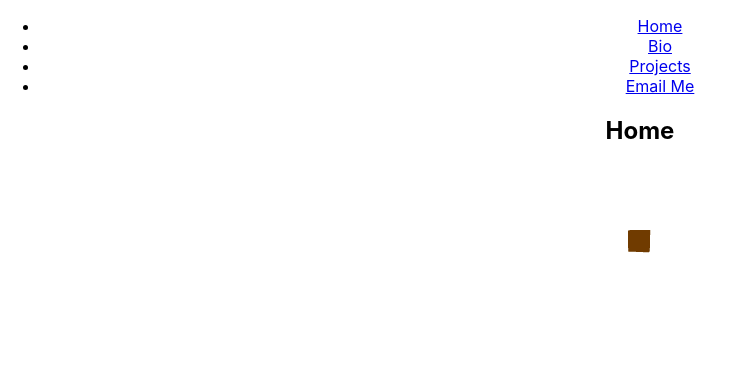
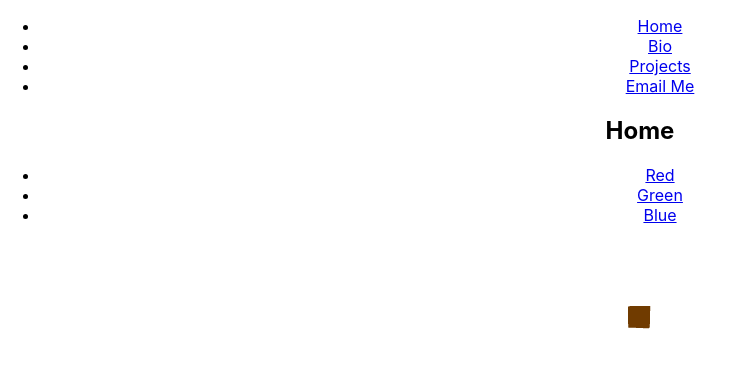
Before and after one commit to BrandonDHaskell/personal-site, a React (Create React App) app: page / in a window 1280 px wide. Shown: the top 368 px of the page, without its empty margins (0-735 px from the left). Built offline with nearby package versions, Linux system fonts and the light colour scheme.

Commit message:
add color selection menu

```diff
--- a/package.json
+++ b/package.json
@@ -9,11 +9,13 @@
         "eject": "react-scripts eject"
     },
     "dependencies": {
+        "@react-three/fiber": "^8.13.0",
         "emailjs-com": "^3.2.0",
         "react": "^18.2.0",
         "react-dom": "^18.2.0",
         "react-router-dom": "^6.11.0",
         "react-scripts": "5.0.1",
+        "three": "^0.152.2",
         "web-vitals": "^2.1.4"
     },
     "devDependencies": {
@@ -25,6 +27,7 @@
         "@types/react": "^18.2.2",
         "@types/react-dom": "^18.2.3",
         "@types/react-router-dom": "^5.3.3",
+        "@types/three": "^0.152.0",
         "typescript": "^4.9.5"
     },
     "eslintConfig": {
--- a/src/components/Box.tsx
+++ b/src/components/Box.tsx
@@ -1,10 +1,9 @@
 import React, { useRef } from 'react';
 import { Mesh } from 'three';
-import { useFrame } from '@react-three/fiber';
+import { MeshProps, useFrame } from '@react-three/fiber';
 
-
-interface BoxProps {
-    position: [number, number, number];
+interface BoxProps extends MeshProps {
+    boxColor: string;
 }
 
 export const Box: React.FC<BoxProps> = (props) => {
@@ -19,7 +18,7 @@ export const Box: React.FC<BoxProps> = (props) => {
     return (
         <mesh {...props} ref={ref}>
             <boxGeometry args={[1, 1, 1]} />
-            <meshStandardMaterial color='orange' />
+            <meshStandardMaterial color={props.boxColor} />
         </mesh >
     )
 }
--- a/src/components/Home.tsx
+++ b/src/components/Home.tsx
@@ -1,16 +1,25 @@
-import React from 'react';
+import React, { useState } from 'react';
 import { Canvas } from '@react-three/fiber';
 import { Box } from '../components/Box';
+import { ObjectRenderMenu } from '../components/ObjectRenderMenu';
 
 const Home: React.FC = () => {
+    const [currentColor, setCurrentColor] = useState('orange');
+
+    const handleColorChange = (event: React.MouseEvent<HTMLAnchorElement>, color: string) => {
+        event.preventDefault();
+        setCurrentColor(color);
+    };
+
     return (
         <div>
             <h2>Home</h2>
+            <ObjectRenderMenu handleColorChange={handleColorChange} />
             <Canvas>
                 <ambientLight intensity={0.5} />
                 <spotLight position={[10, 10, 10]} angle={0.15} penumbra={1} />
                 <pointLight position={[-10, -10, -10]} />
-                <Box position={[0, 0, 0]} />
+                <Box position={[0, 0, 0]} boxColor={currentColor} />
             </Canvas>
         </div>
     );
--- /dev/null
+++ b/src/components/ObjectRenderMenu.tsx
@@ -0,0 +1,34 @@
+import React from 'react';
+
+interface MenuProps {
+    handleColorChange: (
+        event: React.MouseEvent<HTMLAnchorElement>,
+        color: string
+    ) => void;
+}
+
+export const ObjectRenderMenu: React.FC<MenuProps> = ({ handleColorChange }) => {
+    return (
+        <div>
+            <ul>
+                <li>
+                    <a href="/red" onClick={(event) => handleColorChange(event, 'red')}>
+                        Red
+                    </a>
+                </li>
+                <li>
+                    <a href="/green" onClick={(event) => handleColorChange(event, 'green')}>
+                        Green
+                    </a>
+                </li>
+                <li>
+                    <a href="/blue" onClick={(event) => handleColorChange(event, 'blue')}>
+                        Blue
+                    </a>
+                </li>
+            </ul>
+        </div>
+    );
+};
+
+export default ObjectRenderMenu;
```
Also changed, not shown: 1 other file (tests, documents, lock files or other folders).
